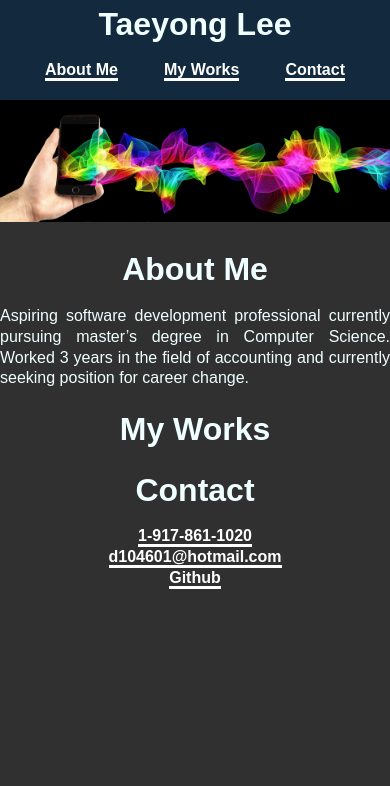
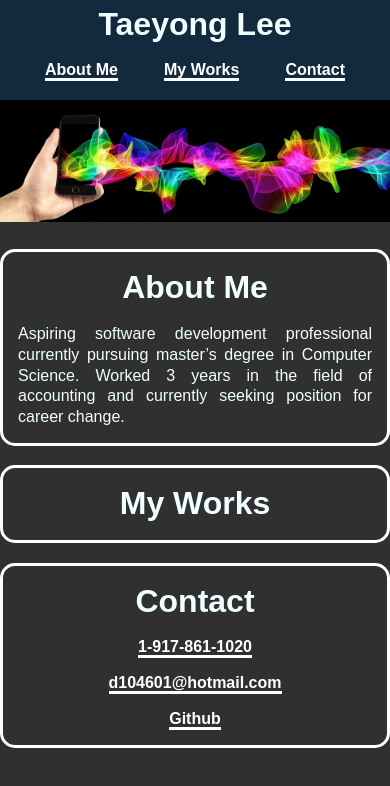
Before and after one commit to d104601/bootcamp_assignment2, a plain HTML site: page index.html in a window 390 px wide. Drawn offline with Linux system fonts and the light colour scheme.

Commit message:
changed design little bit

```diff
--- a/assets/css/style.css
+++ b/assets/css/style.css
@@ -57,24 +57,30 @@ main {
 }
 
 main h1 {
-    margin-bottom: 15px;
+    margin: 15px 15px;
 }
 
 section {
     justify-content: space-around;
     text-align: center;
     margin: 5% auto;
+    border: solid;
+    border-color: #fff;
+    border-radius: 15px;
 }
 
 section p{
     text-align: justify;
+    margin: 15px 15px;
 }
 
 section ul {
     display: flex;
-    justify-content: space-between;
+    justify-content:space-evenly;
     list-style-type: none;
+    margin: 15px auto;
 }
+
 
 
 @media screen and (max-width: 768px) {
@@ -89,4 +95,8 @@ section ul {
   section ul{
       display:block;
   }
+
+  section li {
+      margin: 15px auto;
+  }
 }
--- a/index.html
+++ b/index.html
@@ -1,5 +1,5 @@
 <!DOCTYPE html>
-<html>
+<html lang="en-us">
     <head>
         <meta charset="UTF-8">
         <title>Taeyong Lee</title>
@@ -29,7 +29,7 @@
 
             <section id="MyWorks">
                 <h1>My Works</h1>
-                <div id="card container"></div>
+                <article id="card container"></article>
             </section>
 
             <section id="Contact">
```
